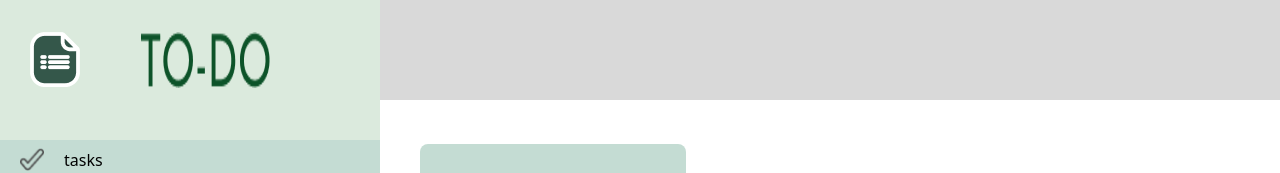
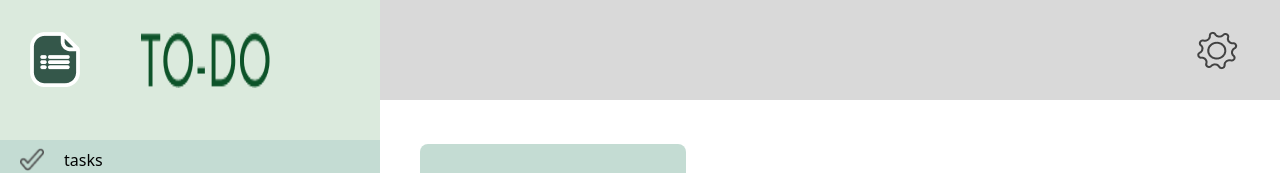
Before and after one commit to gujaKhela/test, a React (Vite) app: page /add in a window 1280 px wide. Shown: the top 173 px of the page. Built offline with nearby package versions, Linux system fonts and the light colour scheme.

Commit message:
just working

```diff
--- a/src/pages/AddTask.jsx
+++ b/src/pages/AddTask.jsx
@@ -10,7 +10,7 @@ const AddTask = () => {
 <div className="flex">
 
 <LeftLine />
-<HeaderLine  />
+<HeaderLine  hasImage={true}/>
 </div>
       <AddTaskComponent className=""  />
 
```
